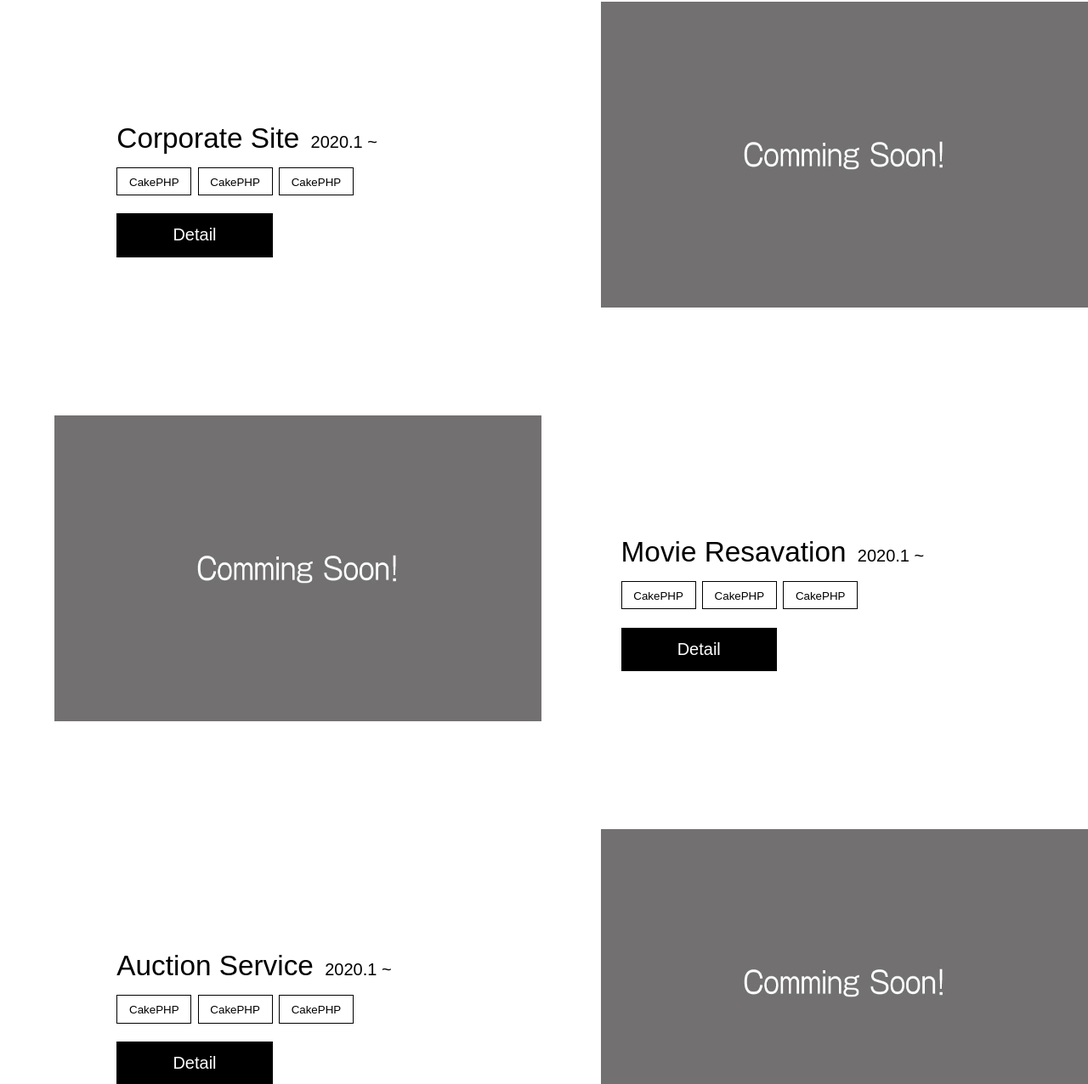
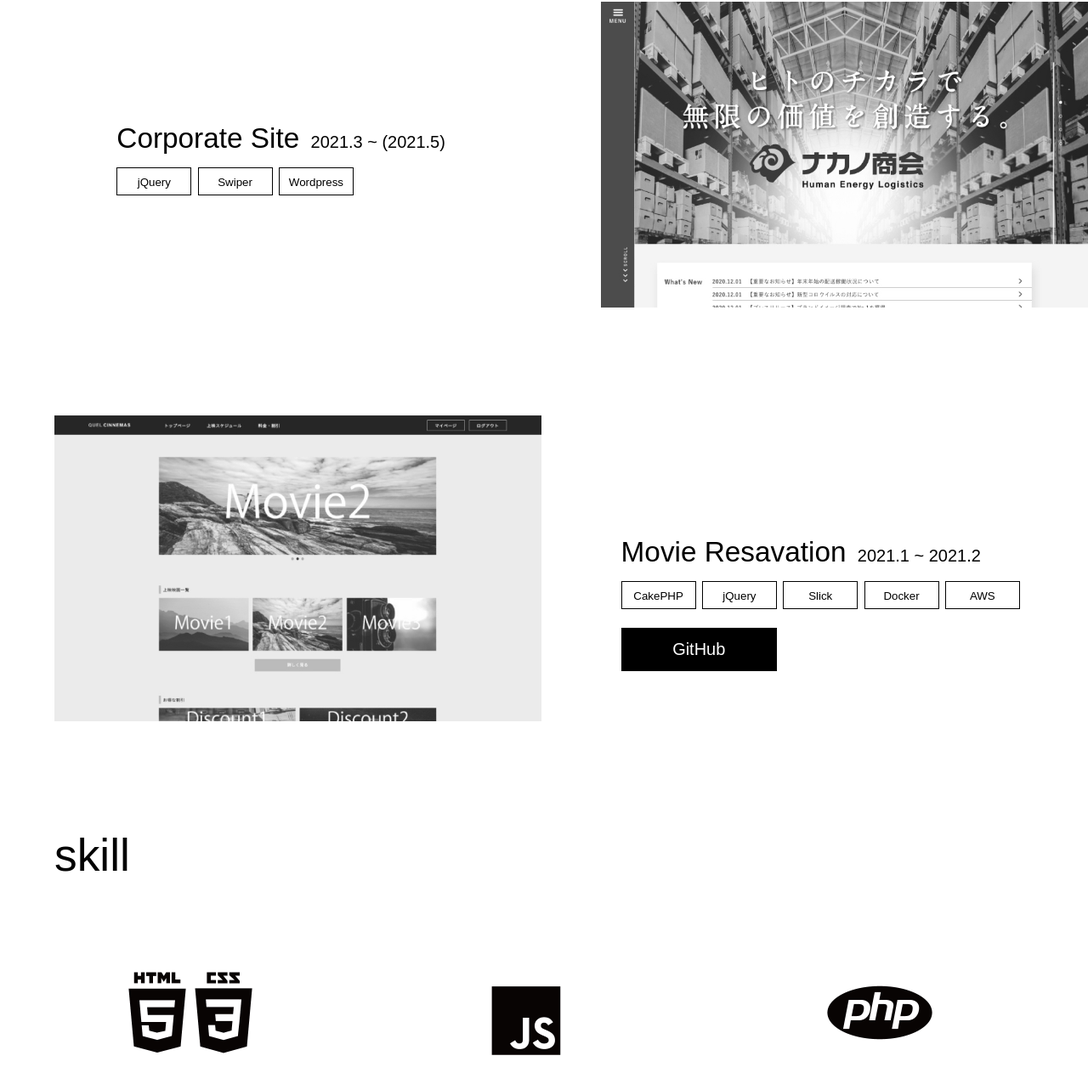
Before and after one commit to gorigami/fu10ta.github.io, a plain HTML site: page docs/index.html in a window 1280 px wide. Shown: the part 1260-2536 px from the top of the page at 85% size. Drawn offline with nearby package versions, Linux system fonts and the light colour scheme; a script that the page names is missing.

Commit message:
ver1　完成

```diff
--- a/docs/index.html
+++ b/docs/index.html
@@ -6,6 +6,7 @@
     <meta name="viewport" content="width=device-width, initial-scale=1.0">
     <title>fu10ta's GitHub Pages</title>
     <link rel="stylesheet" href="styles/destyle.css">
+    <link rel="stylesheet" type="text/css" href="//cdn.jsdelivr.net/npm/slick-carousel@1.8.1/slick/slick.css"/>
     <link rel="stylesheet" href="styles/style.css">
 </head>
 <body>
@@ -28,65 +29,49 @@
         <div class="develop-container">
             <h1>develop</h1>
             <div class="develop-item">
-                <img src="images/commig_soon.jpg" alt="">
+                <div class="develop-item-image">
+                    <img src="images/commig_soon.jpg" alt="">
+                </div><!-- /.develop-item-image -->
                 <div class="develop-item-heading">
-                    <h2>CtoC EC Service<span class="time">2020.1 ~</span></h2>
+                    <h2>CtoC EC Service<span class="time">2021.3 ~ now</span></h2>
                     <div class="tags">
-                        <a class="btn tag" href="">CakePHP</a>
-                        <a class="btn tag" href="">CakePHP</a>
-                        <a class="btn tag" href="">CakePHP</a>
+                        <p class="btn tag">CakePHP</p>
+                        <p class="btn tag">AWS</p>
                     </div><!-- /.tags -->
-                    <a class="btn detail" href="">Detail</a>
+                    <!-- <a class="btn detail develop1_modal-open" href="">Detail</a> -->
                 </div><!-- /.develop-item-heading -->
             </div><!-- /.develop-item -->
             <div class="develop-item">
-                <img src="images/commig_soon.jpg" alt="">
+                <div class="develop-item-image">
+                    <img src="images/corporate.jpg" alt="">
+                    <img src="images/corporate_bk.jpg" alt="">
+                </div><!-- /.develop-item-image -->
                 <div class="develop-item-heading">
-                    <h2>Corporate Site<span class="time">2020.1 ~</span></h2>
+                    <h2>Corporate Site<span class="time">2021.3 ~ (2021.5)</span></h2>
                     <div class="tags">
-                        <a class="btn tag" href="">CakePHP</a>
-                        <a class="btn tag" href="">CakePHP</a>
-                        <a class="btn tag" href="">CakePHP</a>
+                        <p class="btn tag">jQuery</p>
+                        <p class="btn tag">Swiper</p>
+                        <p class="btn tag">Wordpress</p>
                     </div><!-- /.tags -->
-                    <a class="btn detail" href="">Detail</a>
+                    <!-- <a class="btn detail develop2_modal-open" href="">Detail</a> -->
                 </div><!-- /.develop-item-heading -->
             </div><!-- /.develop-item -->
             <div class="develop-item">
-                <img src="images/commig_soon.jpg" alt="">
+                <div class="develop-item-image">
+                    <img src="images/moviereservation.jpg" alt="">
+                    <img src="images/moviereservation_bk.jpg" alt="">
+                </div><!-- /.develop-item-image -->
                 <div class="develop-item-heading">
-                    <h2>Movie Resavation<span class="time">2020.1 ~</span></h2>
+                    <h2>Movie Resavation<span class="time">2021.1 ~ 2021.2</span></h2>
                     <div class="tags">
-                        <a class="btn tag" href="">CakePHP</a>
-                        <a class="btn tag" href="">CakePHP</a>
-                        <a class="btn tag" href="">CakePHP</a>
+                        <p class="btn tag">CakePHP</p>
+                        <p class="btn tag">jQuery</p>
+                        <p class="btn tag">Slick</p>
+                        <p class="btn tag">Docker</p>
+                        <p class="btn tag">AWS</p>
                     </div><!-- /.tags -->
-                    <a class="btn detail" href="">Detail</a>
+                    <a class="btn detail" href="https://github.com/fu10ta/movie-reservation/tree/develop">GitHub</a>
                 </div><!-- /.develop-item-heading -->
-            </div><!-- /.develop-item -->
-            <div class="develop-item">
-                <img src="images/commig_soon.jpg" alt="">
-                <div class="develop-item-heading">
-                    <h2>Auction Service<span class="time">2020.1 ~</span></h2>
-                    <div class="tags">
-                        <a class="btn tag" href="">CakePHP</a>
-                        <a class="btn tag" href="">CakePHP</a>
-                        <a class="btn tag" href="">CakePHP</a>
-                    </div><!-- /.tags -->
-                    <a class="btn detail" href="">Detail</a>
-                </div><!-- /.develop-item-heading -->
-            </div><!-- /.develop-item -->
-            <div class="develop-item">
-                <img src="images/commig_soon.jpg" alt="">
-                <div class="develop-item-heading">
-                    <h2>Twitter Clone<span class="time">2020.1 ~</span></h2>
-                    <div class="tags">
-                        <a class="btn tag" href="">CakePHP</a>
-                        <a class="btn tag" href="">CakePHP</a>
-                        <a class="btn tag" href="">CakePHP</a>
-                    </div><!-- /.tags -->
-                    <a class="btn detail" href="">Detail</a>
-                </div><!-- /.develop-item-heading -->
-            </div><!-- /.develop-item -->
         </div><!-- /.develop-container -->
         <div class="skill-container">
             <h1>skill</h1>
@@ -135,6 +120,8 @@
             <a class="btn link" href="https://github.com/fu10ta">GitHub</a>
         </nav><!-- /.footer-nav -->
     </footer>
+    <script type="text/javascript" src="https://cdn.jsdelivr.net/npm/jquery@3.6.0/dist/jquery.min.js"></script>
+    <script type="text/javascript" src="https://cdn.jsdelivr.net/npm/slick-carousel@1.8.1/slick/slick.min.js"></script>
     <script type="text/javascript" src="scripts/script.js"></script>
 </body>
 </html>
--- a/docs/scripts/script.js
+++ /dev/null
@@ -1,22 +0,0 @@
-//Swiper
-const swiper = new Swiper('.swiper-container', {
-    // Optional parameters
-    direction: 'vertical',
-    loop: true,
-
-    // If we need pagination
-    pagination: {
-        el: '.swiper-pagination',
-    },
-
-    // Navigation arrows
-    navigation: {
-        nextEl: '.swiper-button-next',
-        prevEl: '.swiper-button-prev',
-    },
-
-    // And if we need scrollbar
-    scrollbar: {
-        el: '.swiper-scrollbar',
-    },
-});
--- a/docs/styles/style.scss
+++ b/docs/styles/style.scss
@@ -76,6 +76,21 @@ header {
   div.develop-item {
     display: flex;
     margin-bottom: 19.1rem;
+    div.develop-item-image {
+      width: 86rem;
+      height: 54rem;
+      overflow: hidden;
+      position: relative;
+      &:hover img:nth-of-type(2) {
+        opacity: 0;
+      }
+      img {
+        width: 86rem;
+        height: 54rem;
+        position: absolute;
+        transition: 0.4s ease-in-out;
+      }
+    }
     div.develop-item-heading {
       margin-top: 21.3rem;
       h2 {
@@ -84,7 +99,7 @@ header {
       div.tags {
         display: flex;
         margin-bottom: 3.2rem;
-        a {
+        p {
           margin-right: 1.1rem;
         }
       }
@@ -100,10 +115,6 @@ header {
       margin-left: 11rem;
       div.develop-item-heading {
       }
-    }
-    img {
-      width: 86rem;
-      height: 54rem;
     }
     span.time {
       font-size: 3rem;
```
Also changed, not shown: docs/images/corporate.jpg (added), docs/images/corporate_bk.jpg (added), docs/images/moviereservation.jpg (added), docs/images/moviereservation_bk.jpg (added), docs/styles/style.css, 1 other file.
